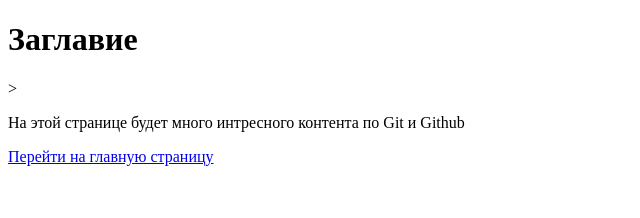
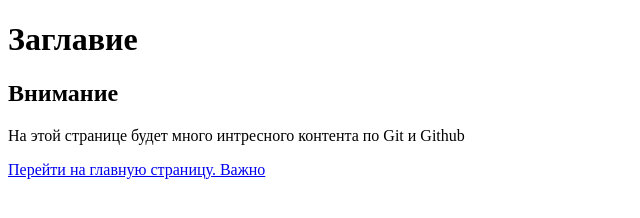
Before and after one commit to docdev777/git-html-academy, a plain HTML site: page index.html in a window 1280 px wide. Shown: the whole page, without its empty margins (0-640 px from the left). Drawn offline with Linux system fonts and the light colour scheme.

Commit message:
changed title and link

```diff
--- a/index.html
+++ b/index.html
@@ -6,12 +6,14 @@
     <title>Document1</title>
 </head>
 <body>
-    <h1> Заглавие</h1>>
+    <h1> Заглавие</h1>
+    <h2>Внимание</h2>
     <p>
         На этой странице будет много интресного контента по Git и Github
     </p>
     <a href="pages/about.html">
-        Перейти на главную страницу
+        Перейти на главную страницу.
+        Важно
     </a>
 </body>
 </html>
```
